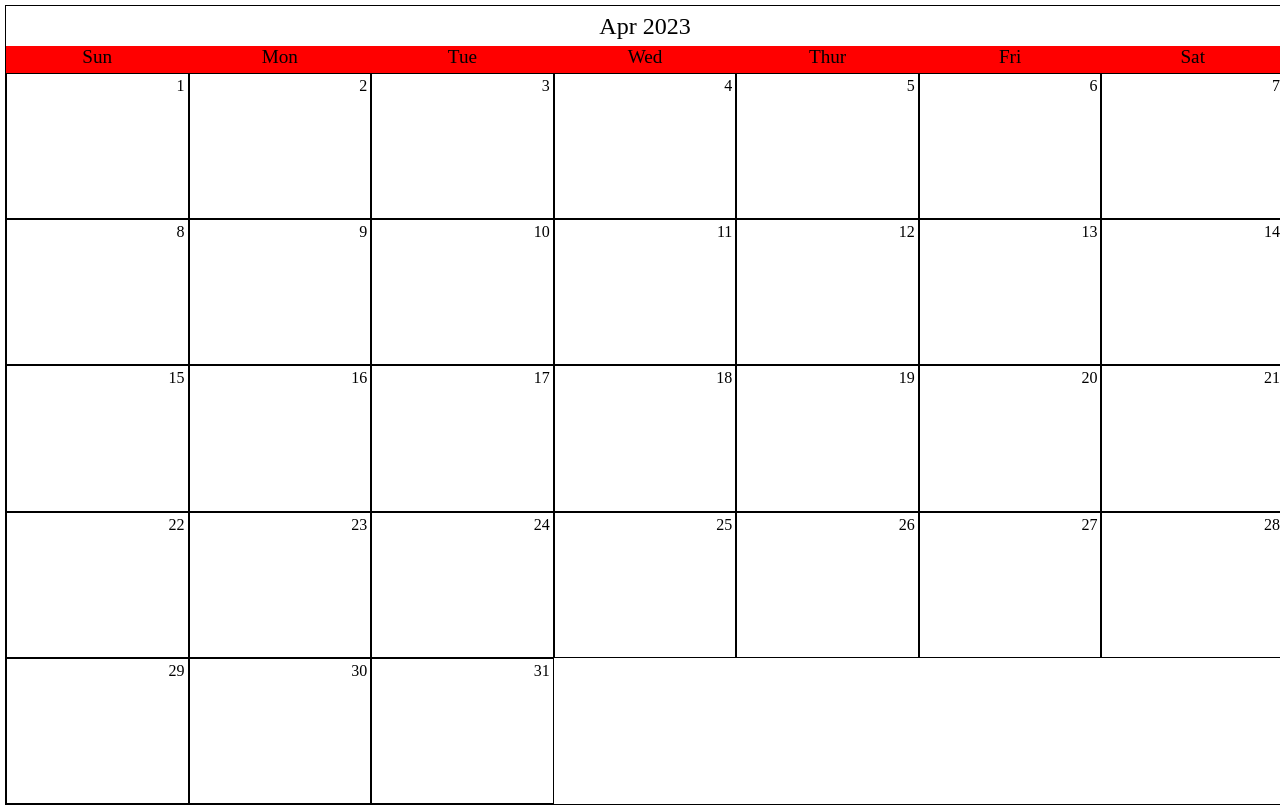
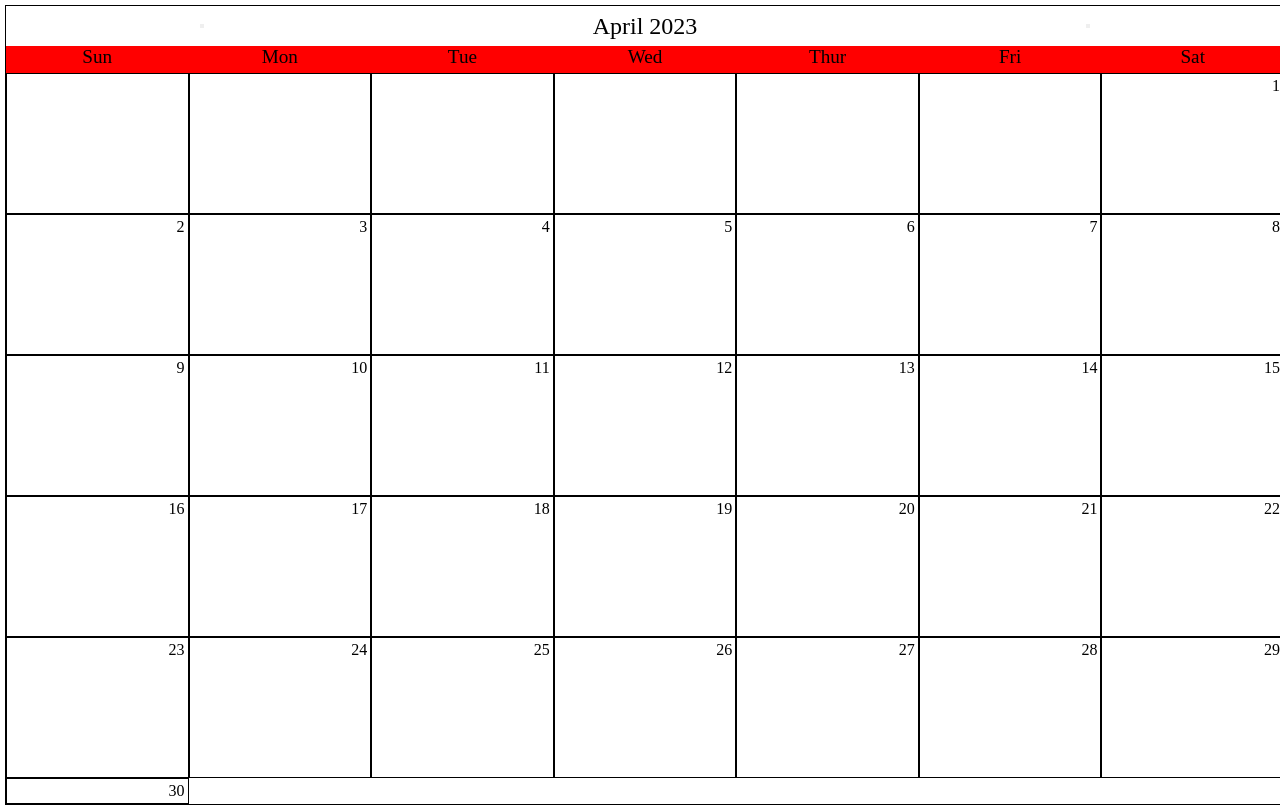
Before and after one commit to Mohamedamin-Mohamed/ReactCalenderApp, a React (Create React App) app: page / in a window 1280 px wide. Built offline with nearby package versions, Linux system fonts and the light colour scheme; the HTML template or start-up script is replaced by a standard one.

Commit message:
New changes to CSS file ;

```diff
--- a/package.json
+++ b/package.json
@@ -8,7 +8,7 @@
     "@testing-library/user-event": "^13.5.0",
     "react": "^18.2.0",
     "react-dom": "^18.2.0",
-    "react-scripts": "5.0.1",
+    "react-scripts": "^5.0.1",
     "styled-components": "^5.3.9",
     "web-vitals": "^2.1.4"
   },
--- a/src/Calender/index.js
+++ b/src/Calender/index.js
@@ -1,24 +1,79 @@
-import { DAYS } from "./conts"
-import { CalenderBody, CalenderHead, HeadDay, SevenColGrid, StyledDay, Wrapper } from "./styled"
-import {range} from "./utils";
+import { useState } from "react";
+import { DAYS } from "./conts";
+import { CalenderBody, CalenderHead, HeadDay, SevenColGrid, StyledDay, Wrapper } from "./styled";
+import { range } from "./utils";
 
-export const Calendar = () =>{
-    return <Wrapper>
+export const Calendar = () => {
+
+  // Initialize state variables for the current month and year
+  const today = new Date();
+  const [currentMonth, setCurrentMonth] = useState(today.getMonth());
+  const [currentYear, setCurrentYear] = useState(today.getFullYear());
+
+  // Event handler for the next month button and  to move to the next month when the "Next Month" button is clicked
+  const handleNextMonth = () => {
+    // If we're in December, go to the next year and the first month (January)
+    if (currentMonth === 11) {
+      setCurrentYear(currentYear + 1);
+      setCurrentMonth(0);
+    } else {
+
+      // Otherwise, just go to the next month
+      setCurrentMonth(currentMonth + 1);
+    }
+  };
+
+  // Render the header with the current month and year, and previous and next month buttons
+  const renderHeader = () => {
+    return (
       <CalenderHead>
-        <ion-icon name="arrow-back-circle-outline"></ion-icon>
-        <p>Apr 2023</p>
-        <ion-icon name="arrow-forward-circle-outline"></ion-icon>
+        <button class="button" onClick={handleNextMonth}>
+          <ion-icon class="icon" name="arrow-back-circle-outline"></ion-icon>
+        </button>
+        <p>{`${new Date(currentYear, currentMonth, 1).toLocaleString("default", {
+          month: "long",
+        })} ${currentYear}`}</p>
+        <button class="button" onClick={handleNextMonth}>
+          <ion-icon class="icon" name="arrow-forward-circle-outline"></ion-icon>
+        </button>
       </CalenderHead>
+    );
+  };
+
+  // Render the row of day of week labels (e.g. "Sun", "Mon", etc.)
+  const renderDaysOfWeek = () => {
+    return (
       <SevenColGrid>
         {DAYS.map((day) => (
           <HeadDay>{day}</HeadDay>
         ))}
       </SevenColGrid>
+    );
+  };
+
+  // Render the days of the month as a grid, including any blank days at the start and end of the month
+  const renderDaysOfMonth = () => {
+    const daysInMonth = new Date(currentYear, currentMonth + 1, 0).getDate();
+    const firstDayOfMonth = new Date(currentYear, currentMonth, 1).getDay();
+    const blankDays = range(firstDayOfMonth );
+    return (
       <CalenderBody>
-                {range(31).map((day) => (
+        {blankDays.map(() => (
+          <StyledDay></StyledDay>
+        ))}
+        {range(daysInMonth).map((day) => (
           <StyledDay>{day}</StyledDay>
         ))}
       </CalenderBody>
+    );
+  };
 
+  // Render the entire calendar using the above helper functions
+  return (
+    <Wrapper>
+      {renderHeader()}
+      {renderDaysOfWeek()}
+      {renderDaysOfMonth()}
     </Wrapper>
-}
+  );
+};
```
Also changed, not shown: src/Calender/utils.js (line endings or trailing spaces), 1 other file (tests, documents, lock files or other folders). Lines whose indentation alone changed are shown as unchanged.
